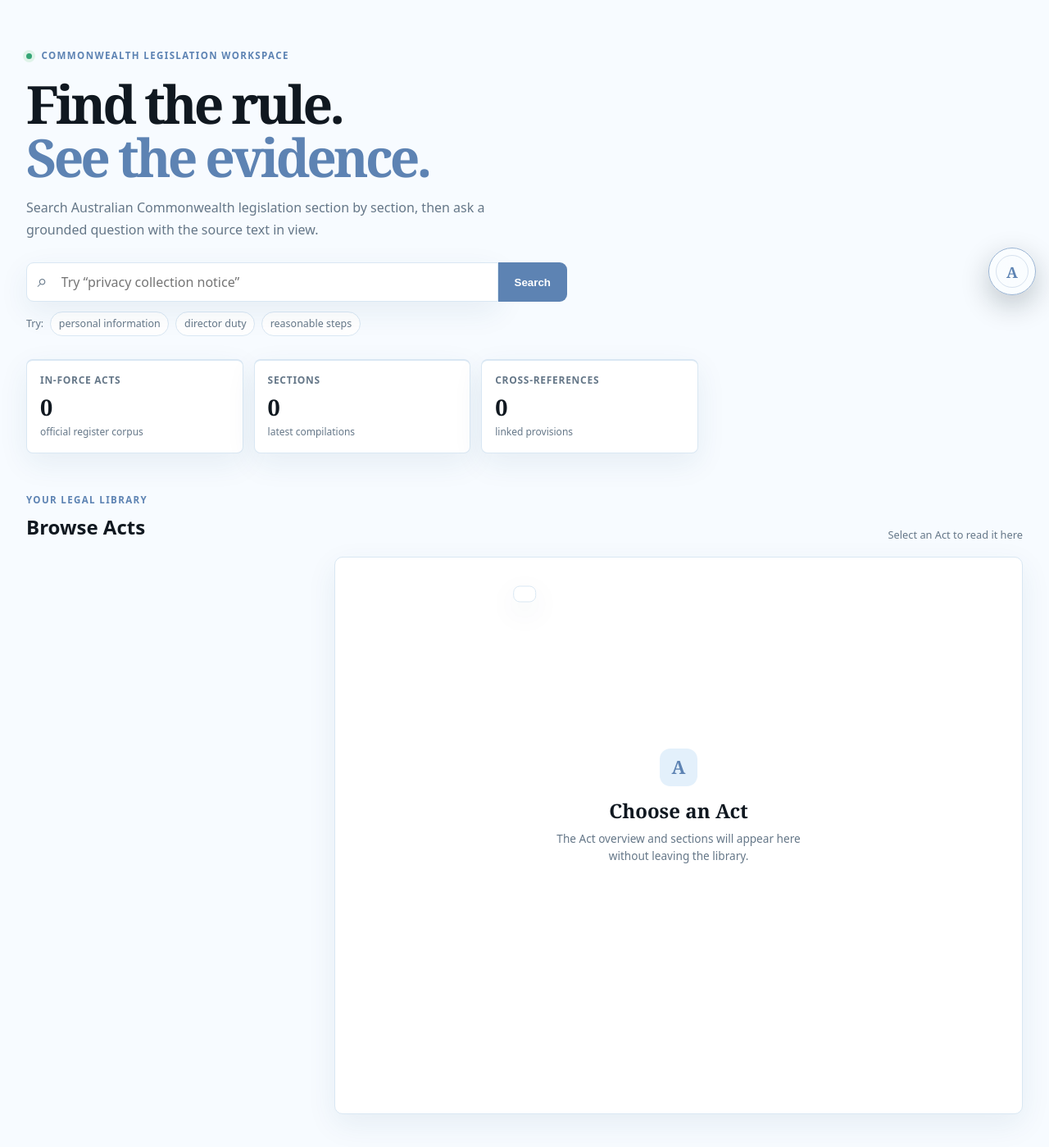
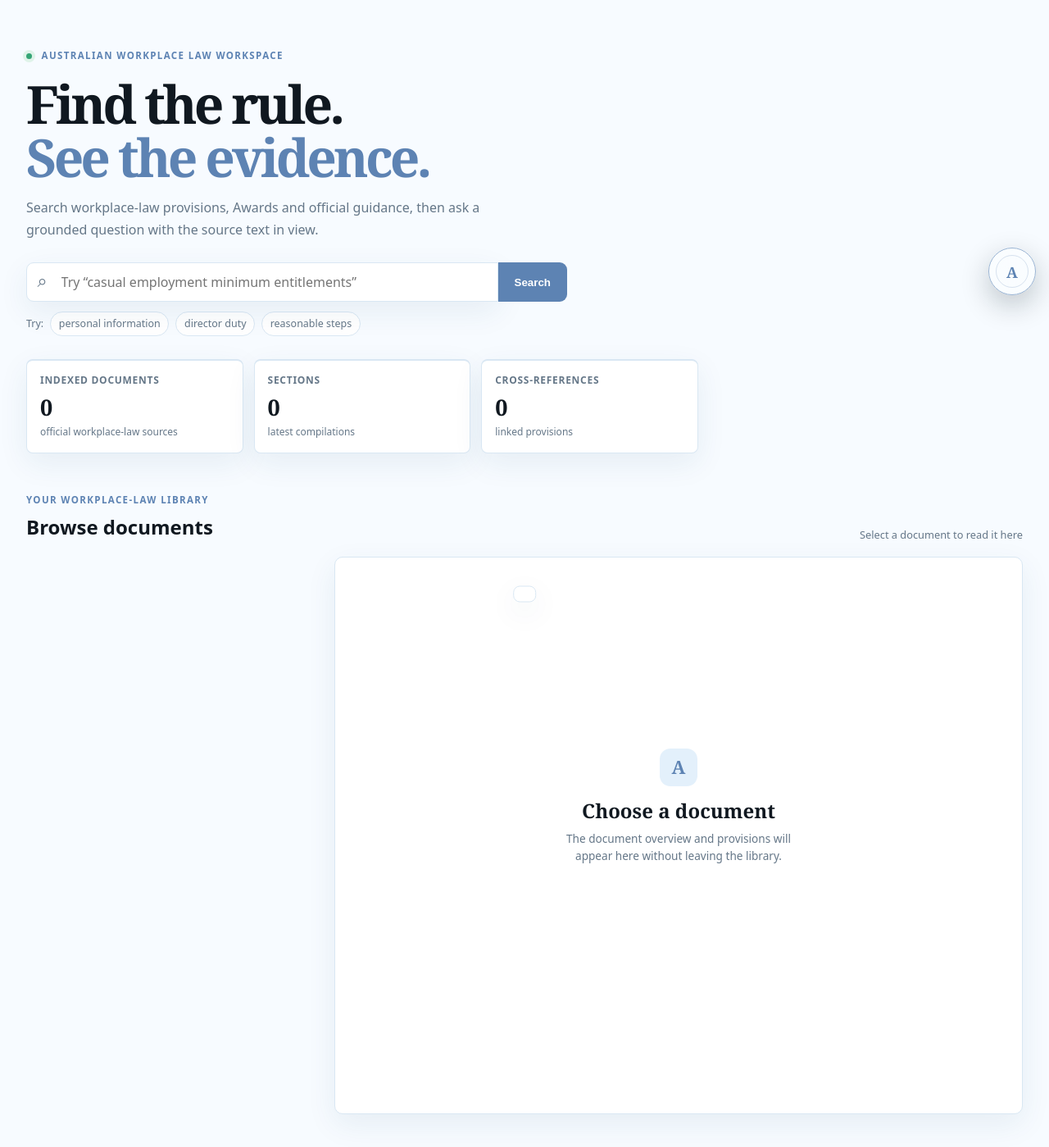
Before and after one commit to Chuanhui-Zheng/AU-Lex-Wiki, a FastAPI app: page / in a window 1280 px wide. Shown: the part 69-1468 px from the top of the page at 82% size. Run offline with FastAPI, Linux system fonts and the light colour scheme; data that the repository does not hold is empty; some libraries are stand-ins or nearby versions.

Commit message:
Update the library workspace language

```diff
--- a/frontend/templates/index.html
+++ b/frontend/templates/index.html
@@ -1,15 +1,15 @@
 {% extends "base.html" %}
-{% block title %}AU-Lex-Wiki — Commonwealth Legislation{% endblock %}
+{% block title %}AU-WorkLaw-Atlas — Australian workplace law{% endblock %}
 
 {% block content %}
 <div class="workspace-shell">
   <section class="hero hero-workspace">
-    <div class="eyebrow"><span class="status-dot"></span> Commonwealth legislation workspace</div>
+    <div class="eyebrow"><span class="status-dot"></span> Australian workplace law workspace</div>
     <h1>Find the rule.<br><em>See the evidence.</em></h1>
-    <p class="hero-sub">Search Australian Commonwealth legislation section by section, then ask a grounded question with the source text in view.</p>
+    <p class="hero-sub">Search workplace-law provisions, Awards and official guidance, then ask a grounded question with the source text in view.</p>
     <form class="hero-search" action="/search" method="get">
       <span class="search-icon" aria-hidden="true">⌕</span>
-      <input type="search" name="q" placeholder="Try “privacy collection notice”" aria-label="Search legislation">
+      <input type="search" name="q" placeholder="Try “casual employment minimum entitlements”" aria-label="Search workplace law">
       <button type="submit">Search</button>
     </form>
     <div class="suggestions">
@@ -21,7 +21,7 @@
   </section>
 
   <section class="metrics-grid" aria-label="Corpus coverage">
-    <div class="metric-card"><span class="metric-label">In-force Acts</span><strong>{{ acts|length }}</strong><span class="metric-note">official register corpus</span></div>
+    <div class="metric-card"><span class="metric-label">Indexed documents</span><strong>{{ acts|length }}</strong><span class="metric-note">official workplace-law sources</span></div>
     <div class="metric-card"><span class="metric-label">Sections</span><strong>{{ "{:,}".format(section_count) }}</strong><span class="metric-note">latest compilations</span></div>
     <div class="metric-card"><span class="metric-label">Cross-references</span><strong>{{ "{:,}".format(ref_count) }}</strong><span class="metric-note">linked provisions</span></div>
   </section>
@@ -29,8 +29,8 @@
 
 <section class="library-workspace">
   <div class="library-toolbar">
-    <div><div class="eyebrow">Your legal library</div><h2>Browse Acts</h2></div>
-    <span class="library-hint">Select an Act to read it here</span>
+    <div><div class="eyebrow">Your workplace-law library</div><h2>Browse documents</h2></div>
+    <span class="library-hint">Select a document to read it here</span>
   </div>
   <div class="library-split">
     <div class="act-list" id="actList">
@@ -45,8 +45,8 @@
     <section class="act-preview" id="actPreview" aria-live="polite">
       <div class="preview-placeholder">
         <div class="empty-chat-mark">A</div>
-        <h2>Choose an Act</h2>
-        <p>The Act overview and sections will appear here without leaving the library.</p>
+        <h2>Choose a document</h2>
+        <p>The document overview and provisions will appear here without leaving the library.</p>
       </div>
     </section>
   </div>
@@ -157,7 +157,7 @@ function renderLibraryChat(data = null, query = '') {
 
   const header = document.createElement('div');
   header.className = 'preview-header library-chat-header';
-  header.innerHTML = '<div><div class="eyebrow">Ask the corpus</div><h2>AU-Lex Assistant</h2><p class="preview-meta"></p></div><div class="library-chat-actions"></div>';
+  header.innerHTML = '<div><div class="eyebrow">Ask the corpus</div><h2>AU-WorkLaw Assistant</h2><p class="preview-meta"></p></div><div class="library-chat-actions"></div>';
   header.querySelector('.preview-meta').textContent = act
     ? `${act.name} · scoped to this Act`
     : 'Grounded in the indexed legislation';
@@ -193,7 +193,7 @@ function renderLibraryChat(data = null, query = '') {
     answer.className = 'preview-chat-answer';
     const label = document.createElement('div');
     label.className = 'eyebrow';
-    label.textContent = 'AU-LEX ASSISTANT';
+    label.textContent = 'WORKLAW ATLAS ASSISTANT';
     const copy = document.createElement('p');
     copy.className = 'preview-chat-copy';
     copy.textContent = data.answer || data.error || 'No answer returned.';
```
